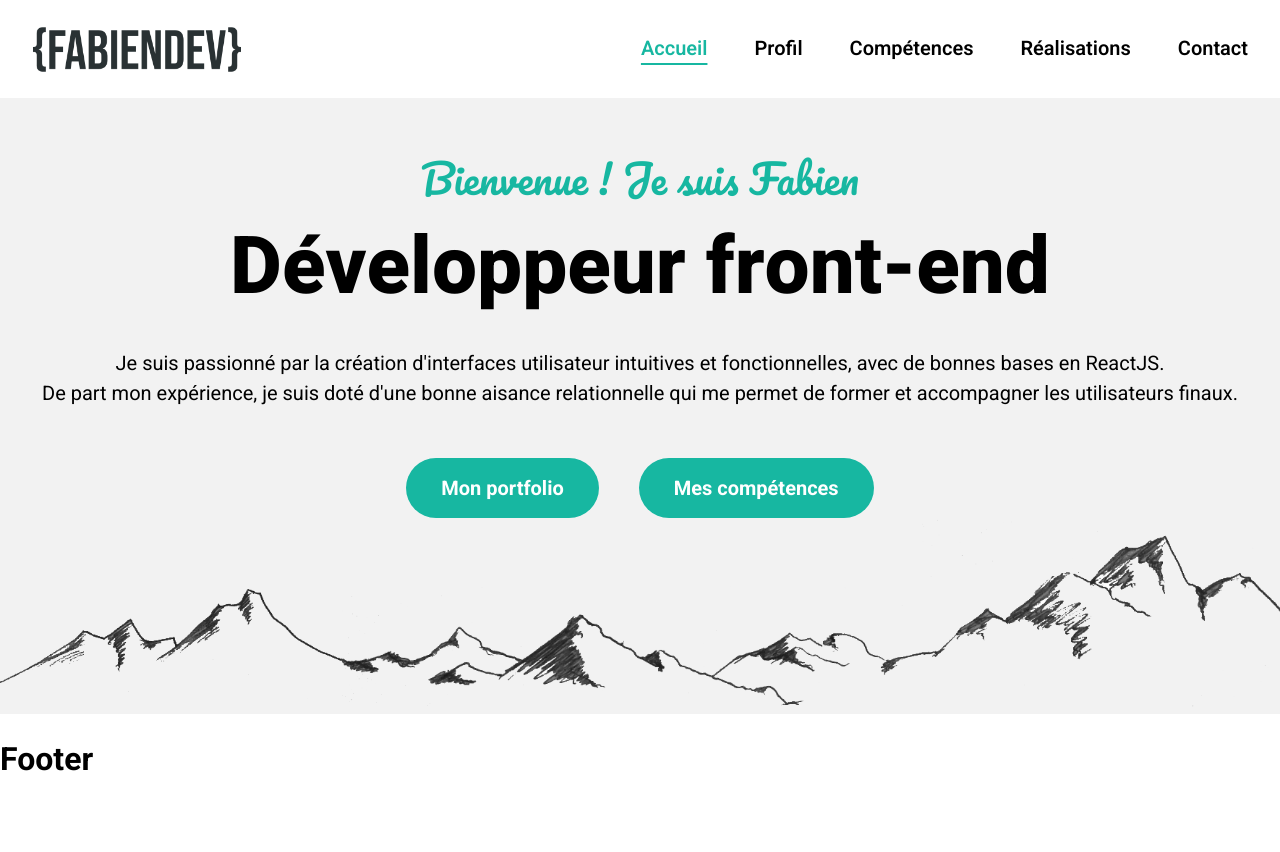
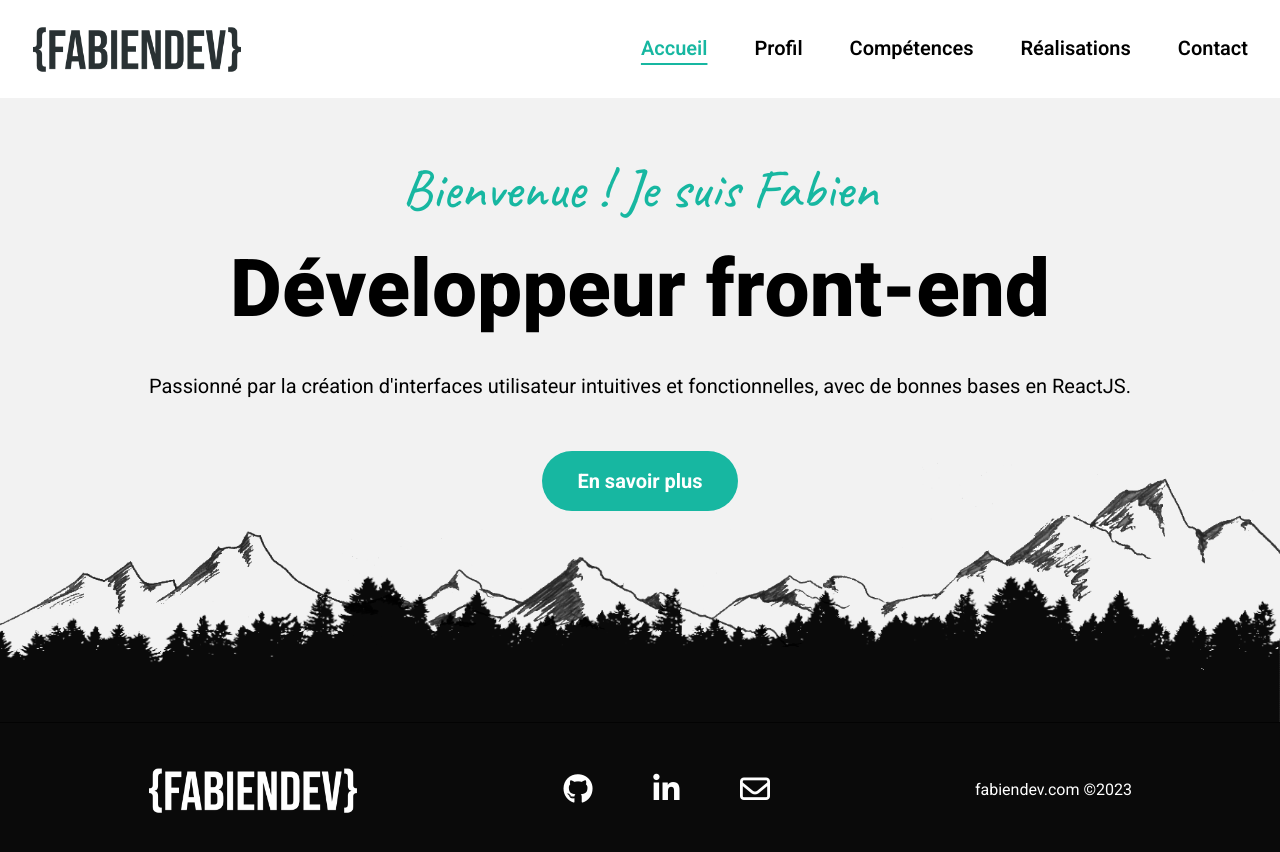
Before and after one commit to fabiendevfront/portfolio, a React (Vite) app: page / in a window 1280 px wide. Shown: the top 852 px of the page. Before the commit the page ends 805 px from the top, so only its background shows below. Built offline with nearby package versions, Linux system fonts and the light colour scheme.

Commit message:
Create Footer, design

```diff
--- a/index.html
+++ b/index.html
@@ -7,6 +7,7 @@
 	<meta name="viewport" content="width=device-width, initial-scale=1.0" />
 	<meta name="description" content="HRnet, employee file management" />
 	<title>Portfolio fabiendev.com</title>
+	<script src="https://kit.fontawesome.com/8c1aae2851.js" crossorigin="anonymous"></script>
 </head>
 
 <body>
--- a/src/components/HeroBanner.jsx
+++ b/src/components/HeroBanner.jsx
@@ -6,12 +6,10 @@ const HeroBanner = () => {
             <p className="hero__intro">Bienvenue ! Je suis Fabien</p>
             <h2 className="hero__title">Développeur front-end</h2>
             <p className="hero__subtitle">
-                Je suis passionné par la création d&apos;interfaces utilisateur intuitives et fonctionnelles, avec de bonnes bases en ReactJS.<br />
-                De part mon expérience, je suis doté d&apos;une bonne aisance relationnelle qui me permet de former et accompagner les utilisateurs finaux.
+                Passionné par la création d&apos;interfaces utilisateur intuitives et fonctionnelles, avec de bonnes bases en ReactJS.
             </p>
             <div className="hero__cta">
-                <LinkButton btnLink="/portfolio" btnStyle="btn btn--home" label="Mon portfolio" />
-                <LinkButton btnLink="/skills" btnStyle="btn btn--home" label="Mes compétences" />
+                <LinkButton btnLink="/about" btnStyle="btn btn--home" label="En savoir plus" />
             </div>
         </section>
     );
--- a/src/layout/Footer.jsx
+++ b/src/layout/Footer.jsx
@@ -1,7 +1,36 @@
+import forest from "../assets/images/forest.png";
+import footerLogo from "../assets/footerLogo.png";
+import { Link } from "react-router-dom";
+
 const Footer = () => {
     return (
-        <div>
-            <h1>Footer</h1>
+        <div className="footer">
+            <div className="footer__background">
+                <img src={forest} alt="Visuel montagne" className="footer__picture" />
+            </div>
+            <div className="footer__container">
+                <div className="footer__nav">
+                    <div className="footer__logo">
+                        <Link to="/" className="header__link">
+                            <img src={footerLogo} className="footer__logo" alt="Logo du footer" />
+                        </Link>
+                    </div>
+                    <nav className="footer__social">
+                        <div className="footer__social-item">
+                            <a href="https://github.com/fabiendevfront" className="footer__social-link footer__social-link--github"><i className="footer__social-icon fab fa-github"></i></a>
+                        </div>
+                        <div className="footer__social-item">
+                            <a href="https://www.linkedin.com/in/fabien-ducousso/" className="footer__social-link footer__social-link--linkedin"><i className="footer__social-icon fab fa-linkedin-in"></i></a>
+                        </div>
+                        <div className="footer__social-item">
+                            <a href="mailto:f.ducousso@protonmail.com" className="footer__social-link"><i className="footer__social-icon far fa-envelope"></i></a>
+                        </div>
+                    </nav>
+                    <div className="footer__copyright">
+                        <p><a href="https://fabiendev.com" className="footer__copyright-link">fabiendev.com</a> ©{new Date().getFullYear()}</p>
+                    </div>
+                </div>
+            </div>
         </div>
     );
 };
--- a/src/layout/Header.jsx
+++ b/src/layout/Header.jsx
@@ -6,7 +6,7 @@ const Header = () => {
         <header className="header">
             <Link to="/" className="header__link">
                 <h1>
-                    <img src={logo} className="header__logo" alt="Logo du site Kasa" />
+                    <img src={logo} className="header__logo" alt="Logo du header" />
                 </h1>
             </Link>
             <nav className="header__nav">
--- a/src/styles/abstracts/_variables.scss
+++ b/src/styles/abstracts/_variables.scss
@@ -4,7 +4,7 @@
 
 $font-default: 'Roboto', sans-serif;
 $font-title: 'Heebo', sans-serif;
-$font-secondary: 'Pacifico', cursive;
+$font-secondary: 'Caveat', cursive;
 
 /***********/
 /* COLORS */
--- a/src/styles/base/_typography.scss
+++ b/src/styles/base/_typography.scss
@@ -4,7 +4,7 @@
 // Import Google Fonts
 @import url('https://fonts.googleapis.com/css2?family=Heebo:wght@300;400;600;700;800&display=swap');
 @import url('https://fonts.googleapis.com/css2?family=Roboto:wght@300;400;500;700&display=swap');
-@import url('https://fonts.googleapis.com/css2?family=Pacifico&display=swap');
+@import url('https://fonts.googleapis.com/css2?family=Caveat:wght@400;500;600;700&display=swap');
 
 
 /********************/
--- a/src/styles/components/_heroBanner.scss
+++ b/src/styles/components/_heroBanner.scss
@@ -13,10 +13,15 @@
     gap: 20px;
 
     &__intro {
-        @include mixins.font-size(40px);
+        @include mixins.font-size(55px);
+        font-weight: 500;
         font-family: variables.$font-secondary;
         color: variables.$primary-color;
         margin: 0;
+
+        &--black {
+            color: variables.$black;
+        }
     }
 
     &__title {
--- a/src/styles/layout/_footer.scss
+++ b/src/styles/layout/_footer.scss
@@ -0,0 +1,87 @@
+@use '../abstracts/variables';
+@use '../abstracts/mixins';
+
+/*****************/
+/* FOOTER LAYOUT */
+/*****************/
+
+.footer {
+    background-color: #F2F2F2;
+
+    &__background {
+        margin-top: -80px;
+        margin-bottom: -8px;
+    }
+
+    &__container {
+        display: flex;
+        flex-direction: column;
+        align-items: center;
+        background-color: #0a0a0a;
+    }
+
+    &__nav {
+        padding: 40px 20px;
+        width: 80%;
+        display: flex;
+        justify-content: space-between;
+        align-items: center;
+    }
+
+    &__logo {
+        height: 50px;
+    }
+
+    &__social {
+        display: flex;
+        justify-content: center;
+        width: 45%;
+
+        &-item {
+            width: 20%;
+            text-align: center;
+        }
+
+        &-link {
+            color: #ffffff;
+
+            &:hover,
+            &:focus,
+            &:active {
+                color: variables.$primary-color;
+            }
+
+            &--github {
+                &:hover,
+                &:focus,
+                &:active {
+                    color: #6865E9;
+                }
+            }
+
+            &--linkedin {
+                &:hover,
+                &:focus,
+                &:active {
+                    color: #0a66c2;
+                }
+            }
+        }
+
+        &-icon {
+            @include mixins.font-size(30px);
+        }
+    }
+
+    &__copyright {
+        color: variables.$white;
+    }
+
+    &__copyright-link {
+        color: variables.$white;
+
+        &:hover {
+            color: variables.$primary-color;
+        }
+    }
+}
--- a/src/styles/pages/_home.scss
+++ b/src/styles/pages/_home.scss
@@ -12,9 +12,10 @@
 
     &__hero {
         padding-top: 50px;
+        z-index: 10;
     }
 
     &__cover {
-
+        margin-top: -50px;
     }
 }
```
Also changed, not shown: src/assets/footerLogo.png (added), src/assets/images/forest.png (added).
